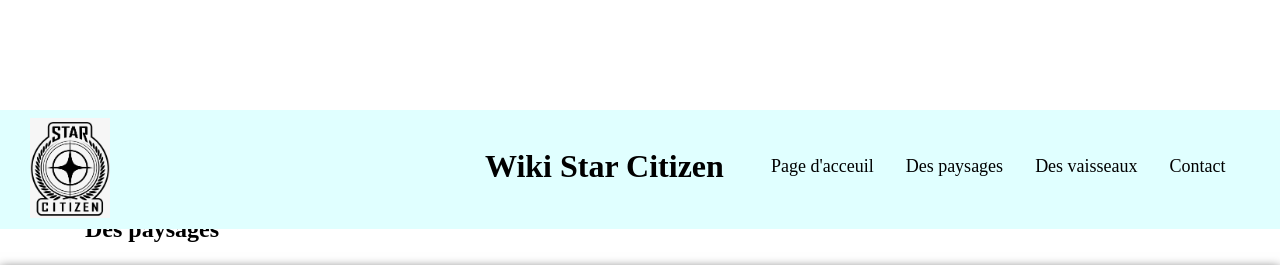
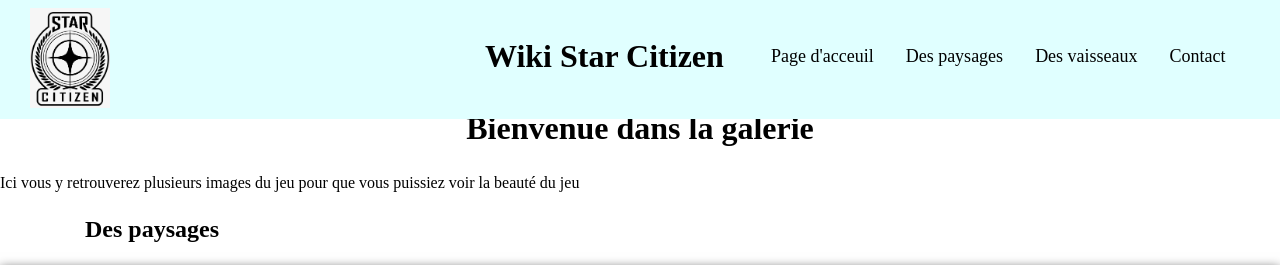
Before and after one commit to Dranien20/Wiki-Star-Citizen, a plain HTML site: page galerie.html in a window 1280 px wide. Shown: the top 265 px of the page. Drawn offline with Linux system fonts and the light colour scheme; grey boxes are pictures that could not be loaded.

Commit message:
modif bannière

```diff
--- a/style.css
+++ b/style.css
@@ -11,6 +11,7 @@ header{
     height: 119px;
     position: fixed;
     z-index: 5;
+    top: 0px;
 }
 
 .logo_SC{
--- a/style_galerie.css
+++ b/style_galerie.css
@@ -11,6 +11,7 @@ header{
     height: 119px;
     position: fixed;
     z-index: 5;
+    top: 0px;
 }
 
 .logo_SC{
```
